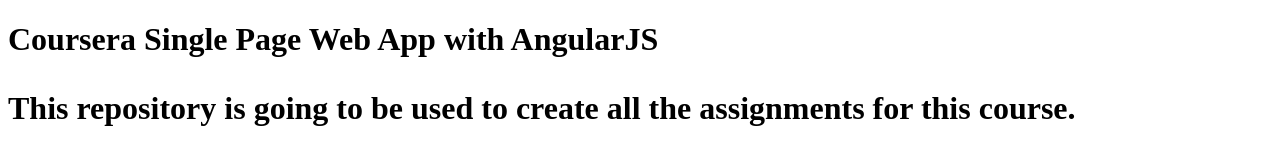
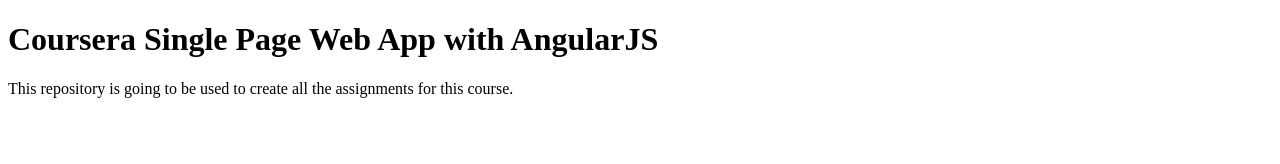
Before and after one commit to alconesp/coursera-spwa-angularjs, a plain HTML site: page index.html in a window 1280 px wide. Drawn offline with Linux system fonts and the light colour scheme.

Commit message:
Index page modification

```diff
--- a/index.html
+++ b/index.html
@@ -7,7 +7,7 @@
 	<link rel="stylesheet" href="">
 </head>
 <body>
-	<h1>Coursera Single Page Web App with AngularJS<h1>
+	<h1>Coursera Single Page Web App with AngularJS</h1>
 
 	<p>This repository is going to be used to create all the assignments for this course.</p>
 </body>
```
